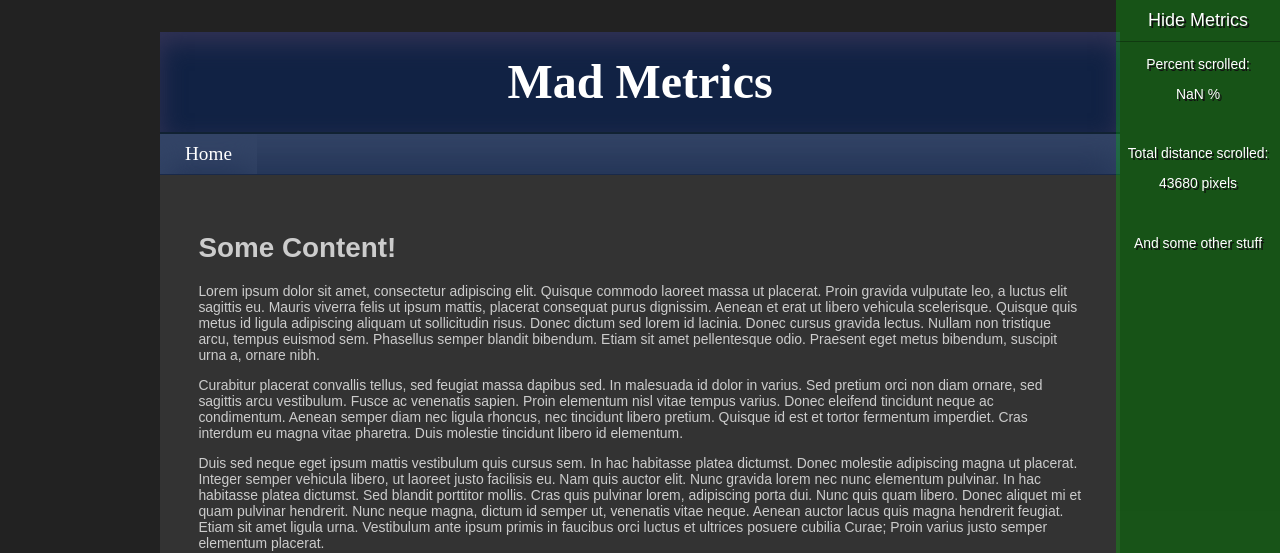
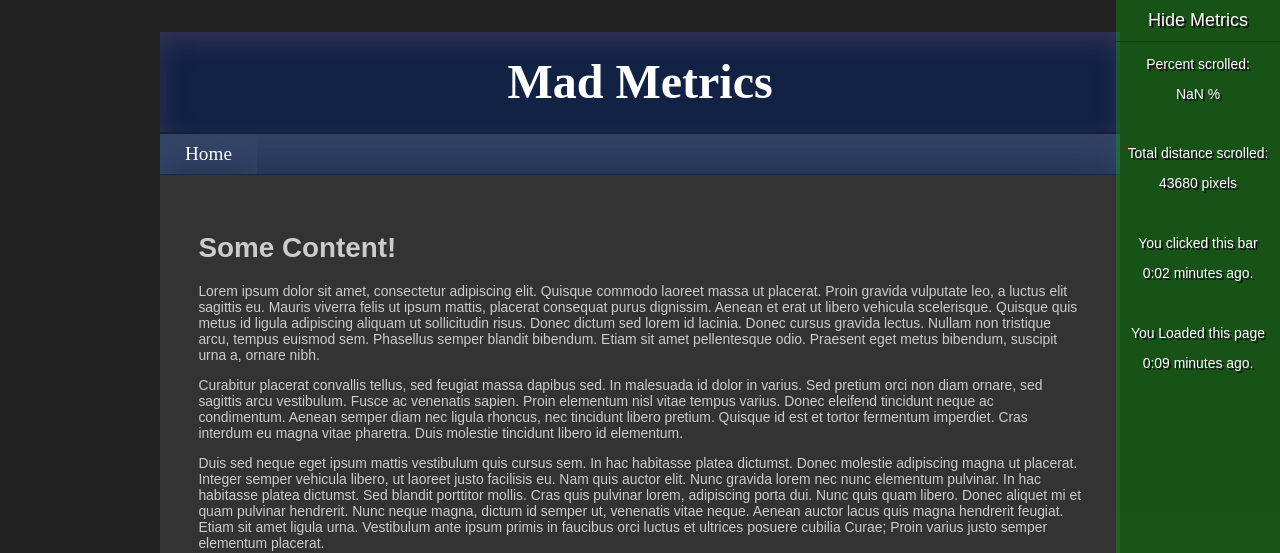
Before and after one commit to dlsso/js7, a plain HTML site: page index.html in a window 1280 px wide. Both pictures are taken after a click on the element "Show Metrics". Shown: the top 553 px of the page. Drawn offline with nearby package versions, Linux system fonts and the light colour scheme.

Commit message:
Added timer for bar and page

```diff
--- a/index.html
+++ b/index.html
@@ -2,7 +2,7 @@
 <html lang="en">
 <head>
   <meta charset="utf-8">
-  <title>Untitled</title>
+  <title>Mad Metrics</title>
 	<link rel="stylesheet" type="text/css" href="http://cdnjs.cloudflare.com/ajax/libs/normalize/3.0.1/normalize.min.css">
 	<link rel="stylesheet" type="text/css" href="main.css">
 </head>
@@ -55,7 +55,14 @@
 				<p>Total distance scrolled:</p>
 				<p id="scroll-distance"> 0 pixels </p><br>
 
-				<p> And some other stuff</p>
+				<p>You clicked this bar</p>
+				<p id="timer">0:00 minutes ago.</p><br>
+
+				<p>You Loaded this page</p>
+				<p id="page-timer">0:00 minutes ago.</p><br>
+
+				<p></p>
+
 			</div>
 		</div>
 
--- a/main.js
+++ b/main.js
@@ -1,4 +1,4 @@
-$(document).on('ready', function() {
+$(window).bind("load", function() {
 
   var metricsHidden = true
   var scrollLast = $(window).scrollTop()
@@ -13,17 +13,28 @@ $(document).on('ready', function() {
 			metricsHidden = false;
 		}
 		else{
-			console.log(btnHeight)
 			$("#metrics").animate({height:btnHeight});
 			$("#show-hide").html("Show Metrics");
 			metricsHidden = true;
 		}
-
-
 	})
 
 
-	scrollPercent = ($(window).scrollTop()/($(document).height() - $(window).height()))*100;
+	$("#show-hide").one('click', function() {
+		var time = 0
+		setInterval(function(){
+			time = time + 1
+			if(time%60<10){
+				seconds = "0" + time%60
+			}
+			else{
+				seconds = time%60
+			}
+
+			$("#timer").html( Math.floor(time/60)+":"+ seconds + " minutes ago.")
+		},1000);
+	})
+
 
 	$(document).on( 'scroll', function(){
     	scrollPercent = Math.round(($(window).scrollTop()/($(document).height() - $(window).height()))*100);
@@ -38,7 +49,26 @@ $(document).on('ready', function() {
 
     	$("#scroll-distance").html(scrollDistance + " pixels")
 
+
+
+
 	});
+
+
+	var time = 0
+	setInterval(function(){
+		time = time + 1
+		if(time%60<10){
+			seconds = "0" + time%60
+		}
+		else{
+			seconds = time%60
+		}
+
+		$("#page-timer").html( Math.floor(time/60)+":"+ seconds + " minutes ago.")
+	},1000);
+
+
 
 
 
```
